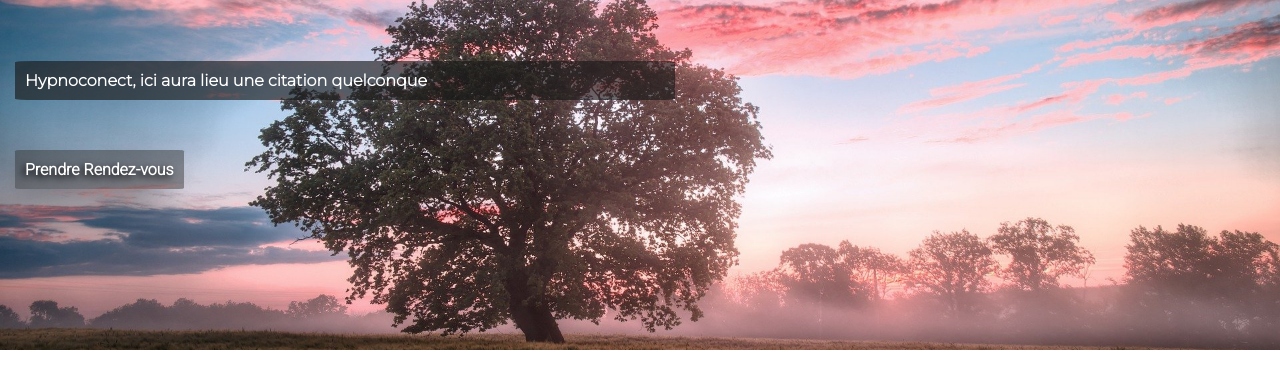
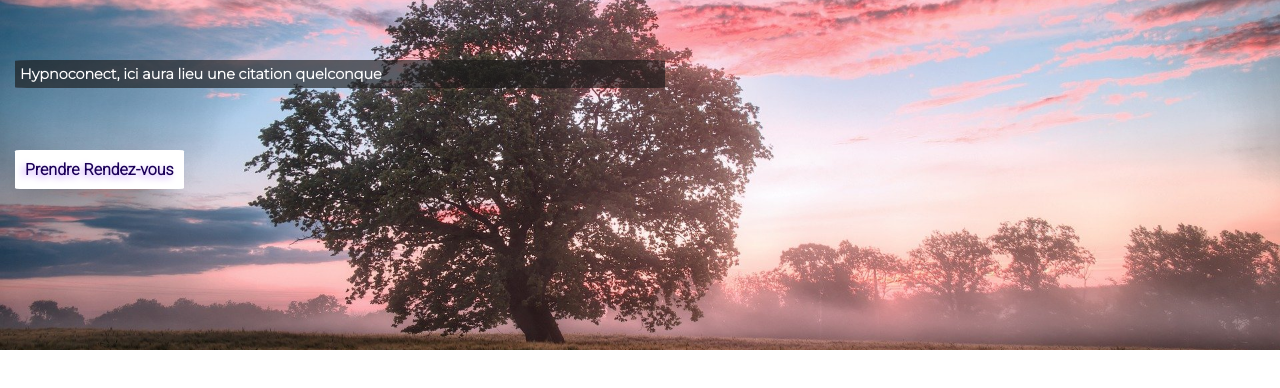
Before and after one commit to R-code-explore/Hypnoconect, a PHP site: page / in a window 1280 px wide. Shown: the part 100-488 px from the top of the page. Run offline with PHP 8.4, Linux system fonts and the light colour scheme; some libraries are stand-ins or nearby versions.

Commit message:
Modifies

```diff
--- a/index_style.css
+++ b/index_style.css
@@ -2,9 +2,6 @@
 
 @import url('https://fonts.googleapis.com/css2?family=Roboto:wght@300&display=swap');
 
-.x {
-    display: block;
-}
 html{
     scroll-behavior: smooth;
 }
@@ -92,7 +89,7 @@ header{
 }
 .banner h1{
     color: white;
-    font-size: 1rem;
+    font-size: .9rem;
     position:absolute;
     top:150px;
     left:15px;
@@ -101,20 +98,21 @@ header{
     font-family: 'Montserrat';
     background: rgba(24, 24, 24, 0.637);
     border-radius: 3%;
-    padding: 10px;
+    padding: 5px;
 }
 .banner a{
-    background: rgba(44, 44, 44, 0.452);
-    color: rgb(255, 255, 255);
+    background: rgb(255, 255, 255);
+    color: rgb(27, 0, 88);
     position: absolute;
     left: 15px;
     top:250px;
     font-weight: 800;
-    text-shadow: -3px 3px 7px #000000;
+    text-shadow: -3px 3px 7px #caa1ff;
+    border-radius: 3%;
 
     box-shadow: -12px 13px 33px -13px rgba(0,0,0,0.75);
--webkit-box-shadow: -12px 13px 33px -13px rgba(0,0,0,0.75);
--moz-box-shadow: -12px 13px 33px -13px rgba(0,0,0,0.75);
+    -webkit-box-shadow: -12px 13px 33px -13px rgba(0,0,0,0.75);
+    -moz-box-shadow: -12px 13px 33px -13px rgba(0,0,0,0.75);
 }
 
 /*****/
@@ -155,6 +153,7 @@ main{
     display: block;
     position: absolute;
     width: 80%;
+    max-width: 400px;
     background:rgba(20, 0, 66, 0.89);
     left:50%;
     transform: translateX(-50%);
@@ -171,10 +170,7 @@ main{
 }
 .gg-close-o{
     color: white;
-    cursor: pointer;
-    position: absolute;
-    top: 10px;
-    right: 15px;
+    margin: 15px;
 }
 
 .info-btn{
```
